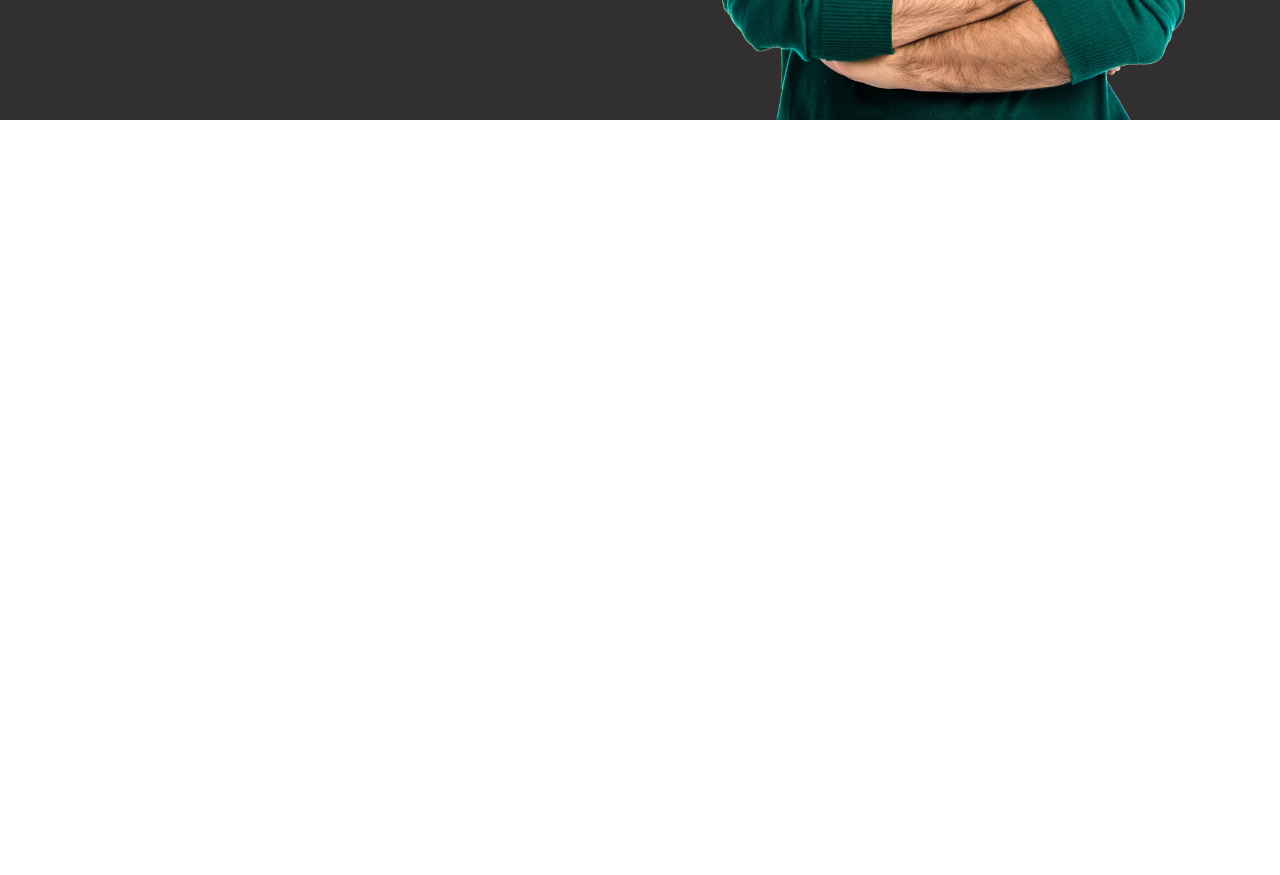
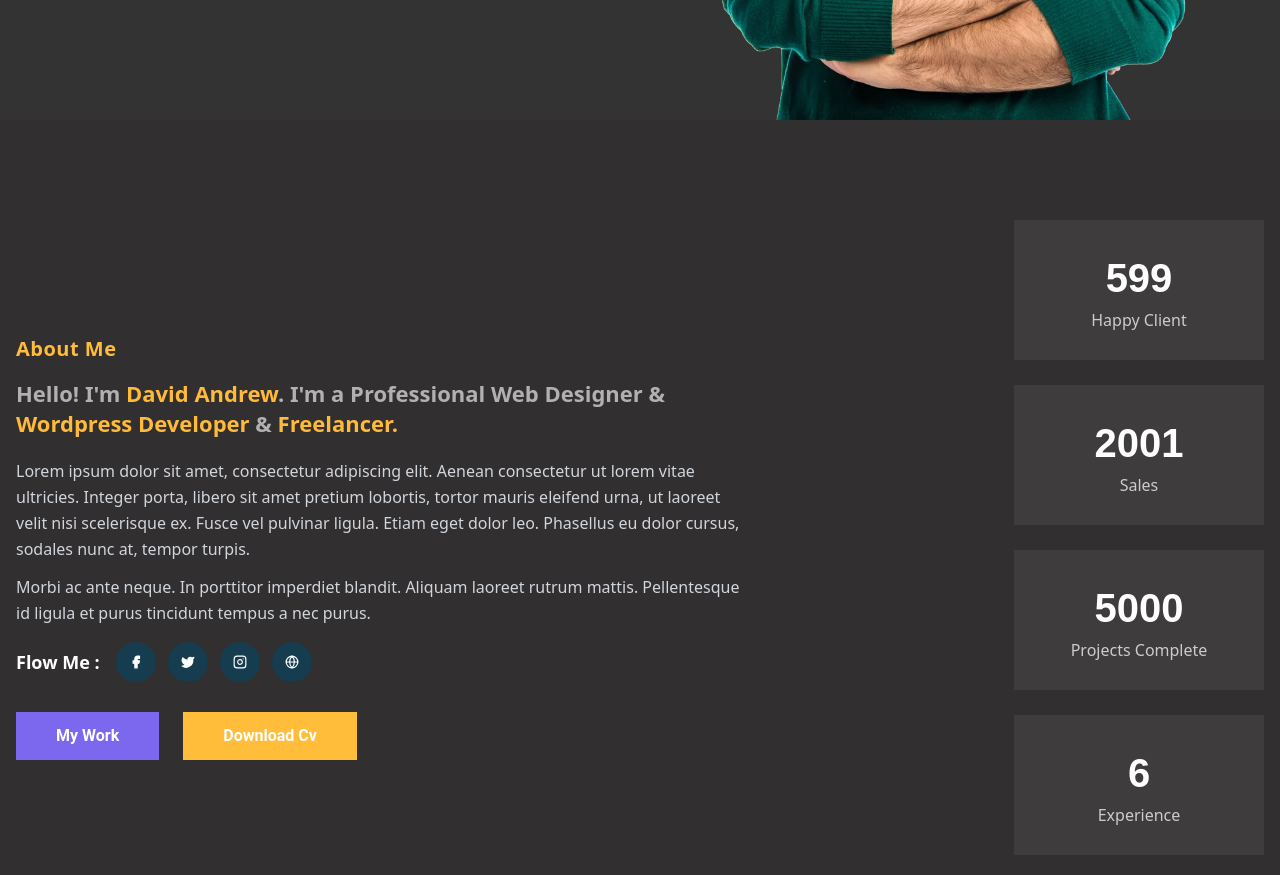
Before and after one commit to Saiful10400/Desh-it-job-task, a React (Vite) app: page / in a window 1280 px wide. Shown: the part 700-1575 px from the top of the page. Before the commit the page ends 820 px from the top, so only its background shows below. Built offline with nearby package versions, Linux system fonts and the light colour scheme.

Commit message:
about me section completed.

```diff
--- a/src/App.tsx
+++ b/src/App.tsx
@@ -4,7 +4,7 @@ import Home from "./page/Home";
 
 const App = () => {
   return (
-    <div className=" bg-[#312f2f] min-h-screen text-white">
+    <div className=" bg-[#333333] min-h-screen text-white">
       <Home />
     </div>
   );
--- /dev/null
+++ b/src/components/AboutMe.tsx
@@ -0,0 +1,79 @@
+import React from "react";
+import { Facebook, Twitter, Instagram, Globe } from "lucide-react";
+import CoverButton from "./sub-components/CoverButton";
+import AboutMeAchivement from "./sub-components/AboutMeAchivement";
+
+const AboutMe: React.FC = () => {
+    return (
+        <section className="flex items-center  text-[#b2b0b1] max-w-[1350px] mx-auto px-4 pt-[100px]">
+            <div className="max-w-4xl mx-auto flex flex-col min-w-[58%]">
+                {/* Title */}
+                <h3 className="text-[#ffbd39] text-xl font-semibold tracking-wide mb-[15px]">
+                    About Me
+                </h3>
+
+                {/* Headline */}
+                <h1 className="text-[22px] font-bold leading-snug mb-5">
+                    Hello! I'm <span className="text-[#ffba3a]">David Andrew</span>. I'm a Professional Web Designer &{" "}
+                    <span className="text-[#ffba3a]">Wordpress Developer</span> &{" "}
+                    <span className="text-[#ffba3a]">Freelancer.</span>
+                </h1>
+
+                {/* Description */}
+                <p className="text-gray-300 leading-relaxed mb-3">
+                    Lorem ipsum dolor sit amet, consectetur adipiscing elit. Aenean
+                    consectetur ut lorem vitae ultricies. Integer porta, libero sit amet
+                    pretium lobortis, tortor mauris eleifend urna, ut laoreet velit nisi
+                    scelerisque ex. Fusce vel pulvinar ligula. Etiam eget dolor leo.
+                    Phasellus eu dolor cursus, sodales nunc at, tempor turpis.
+                </p>
+
+                <p className="text-gray-300 leading-relaxed">
+                    Morbi ac ante neque. In porttitor imperdiet blandit. Aliquam laoreet
+                    rutrum mattis. Pellentesque id ligula et purus tincidunt tempus a nec
+                    purus.
+                </p>
+
+                {/* Social Icons */}
+                <div className="flex text-white items-center gap-4 mt-4 mb-[30px]">
+                    <span className="text-lg font-semibold text-white">Flow Me :</span>
+                    <div className="flex gap-3">
+                        <a
+                            href="#"
+                            className=" h-[40px] w-[40px] flex justify-center items-center   bg-[#163c4f] duration-300 rounded-full hover:bg-[#1b7599] transition-colors"
+                        >
+                            <Facebook fill="white" size={14} />
+                        </a>
+                        <a
+                            href="#"
+                            className=" h-[40px] w-[40px] flex justify-center items-center   bg-[#163c4f] duration-300 rounded-full hover:bg-[#1b7599] transition-colors"
+                        >
+                            <Twitter fill="white" size={14} />
+                        </a>
+                        <a
+                            href="#"
+                            className=" h-[40px] w-[40px] flex justify-center items-center   bg-[#163c4f] duration-300 rounded-full hover:bg-[#1b7599] transition-colors"
+                        >
+                            <Instagram size={14} />
+                        </a>
+                        <a
+                            href="#"
+                            className=" h-[40px] w-[40px] flex justify-center items-center   bg-[#163c4f] duration-300 rounded-full hover:bg-[#1b7599] transition-colors"
+                        >
+                            <Globe size={14} />
+                        </a>
+                    </div>
+                </div>
+
+                {/* Buttons */}
+                <div className="flex text-white gap-6">
+                    <CoverButton bg="#7c68ee" text="My Work" />
+                    <CoverButton bg="#ffbd3a" text="Download Cv" />
+                </div>
+            </div>
+            <AboutMeAchivement/>
+        </section>
+    );
+};
+
+export default AboutMe;
--- /dev/null
+++ b/src/components/sub-components/AboutMeAchivement.tsx
@@ -0,0 +1,82 @@
+import { useEffect, useState } from "react";
+
+
+const AboutMeAchivement = () => {
+
+    const [client, setClient] = useState(0)
+    const [sales, setSales] = useState(300)
+    const [project, setProjects] = useState(0)
+    const [experience, setExperience] = useState(0)
+
+    useEffect(() => {
+        const clientInterval = setInterval(() => {
+            setClient(p => p + 1)
+        }, 1);
+
+        if (client === 599) {
+            clearInterval(clientInterval)
+        }
+
+        return () => clearInterval(clientInterval)
+    }, [client])
+
+    useEffect(() => {
+        const projectInterval = setInterval(() => {
+            setProjects(p => p + 10)
+        }, 1);
+
+        if (project === 5000) {
+            clearInterval(projectInterval)
+        }
+
+        return () => clearInterval(projectInterval)
+    }, [project])
+
+    useEffect(() => {
+        const salesInterval = setInterval(() => {
+            setSales(p => p + 3)
+        }, 1);
+
+        if (sales === 2001) {
+            clearInterval(salesInterval)
+        }
+
+        return () => clearInterval(salesInterval)
+    }, [sales])
+
+    useEffect(() => {
+        const expInterval = setInterval(() => {
+            setExperience(p => p + 1)
+        }, 220);
+
+        if (experience === 6) {
+            clearInterval(expInterval)
+        }
+
+        return () => clearInterval(expInterval)
+    }, [experience])
+
+
+    return (
+        <div className="flex justify-end flex-wrap gap-[25px] text-white min-w-[42%] mb-5">
+            <div className="w-[250px] h-[140px] bg-[#3e3c3d] flex flex-col justify-center items-center">
+                <span className="text-[40px] poppins-bold">{client}</span>
+                <span className="text-[16px] text-[#ccc]">Happy Client</span>
+            </div>
+            <div className="w-[250px] h-[140px] bg-[#3e3c3d] flex flex-col justify-center items-center">
+                <span className="text-[40px] poppins-bold">{sales}</span>
+                <span className="text-[16px] text-[#ccc]">Sales</span>
+            </div>
+            <div className="w-[250px] h-[140px] bg-[#3e3c3d] flex flex-col justify-center items-center">
+                <span className="text-[40px] poppins-bold">{project}</span>
+                <span className="text-[16px] text-[#ccc]">Projects Complete</span>
+            </div>
+            <div className="w-[250px] h-[140px] bg-[#3e3c3d] flex flex-col justify-center items-center">
+                <span className="text-[40px] poppins-bold">{experience}</span>
+                <span className="text-[16px] text-[#ccc]">Experience</span>
+            </div>
+        </div>
+    );
+};
+
+export default AboutMeAchivement;
--- a/src/page/Home.tsx
+++ b/src/page/Home.tsx
@@ -1,12 +1,18 @@
+import AboutMe from "../components/AboutMe";
 import Cover from "../components/Cover";
 import Nav from "../components/Nav";
 
 
 const Home = () => {
     return (
-        <div className="max-w-[1350px] mx-auto px-4">
-            <Nav />
-            <Cover />
+        <div className="">
+            <div className="max-w-[1350px] mx-auto px-4">
+                <Nav />
+                <Cover />
+            </div>
+            <div className=" bg-[#312f2f]">
+                <AboutMe />
+            </div>
         </div>
     );
 };
```
